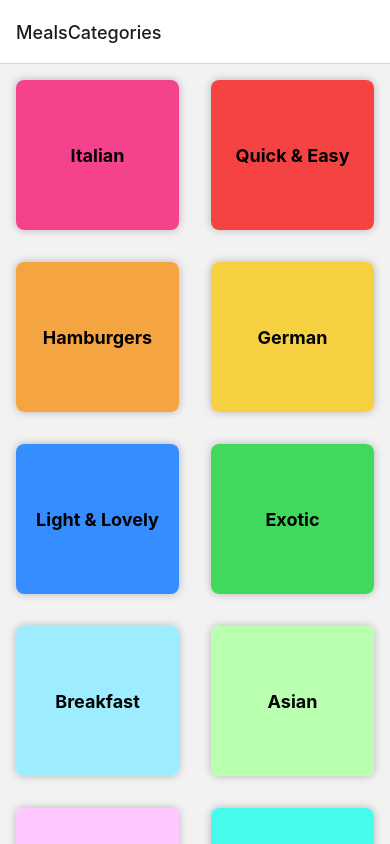
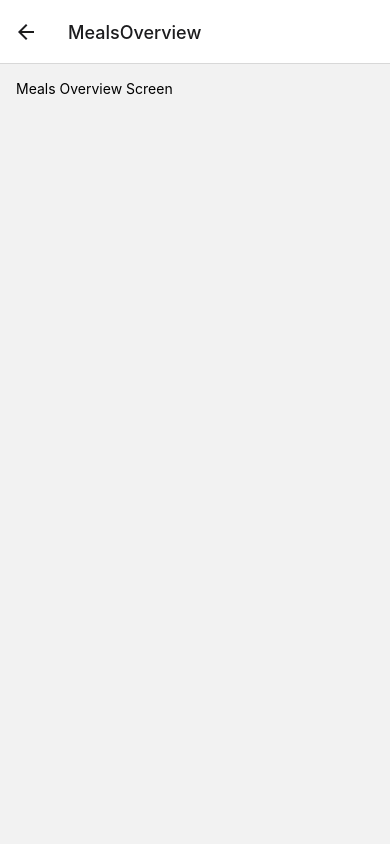
Before and after one commit to sparkandy/meals-app, a React Native app: screen /MealsOverview in a window 390 px wide. Built offline with nearby package versions, Linux system fonts and the light colour scheme.

Commit message:
Navigation and Secondary Screen

```diff
--- a/App.js
+++ b/App.js
@@ -4,6 +4,7 @@
 import { createNativeStackNavigator } from '@react-navigation/native-stack';
 
 import CategoriesScreen from './screens/CategoriesScreen';
+import MealsOverviewScreen from './screens/MealsOverviewScreen';
 
 const Stack = createNativeStackNavigator();
 
@@ -14,6 +15,7 @@
       <NavigationContainer>
         <Stack.Navigator>
           <Stack.Screen name="MealsCategories" component={CategoriesScreen} />
+          <Stack.Screen name="MealsOverview" component={MealsOverviewScreen} />
         </Stack.Navigator>
       </NavigationContainer>
     </>
--- a/components/CategoryGridTile.js
+++ b/components/CategoryGridTile.js
@@ -1,7 +1,7 @@
 import { View, Pressable, Text, StyleSheet, Platform } from 'react-native';
 
 
-function CategoryGridTile ({title, color}){
+function CategoryGridTile ({title, color, onPress}){
     return (
       <View style={styles.gridItem}>
         <Pressable
@@ -10,6 +10,7 @@
             styles.button,
             pressed ? styles.buttonPressed : null,
           ]}
+          onPress={onPress}
         >
           <View style={[styles.innerContainer, { backgroundColor: color }]}>
             <Text style={styles.title}>{title}</Text>
--- a/screens/CategoriesScreen.js
+++ b/screens/CategoriesScreen.js
@@ -3,11 +3,25 @@
 
 import { CATEGORIES } from '../data/dummy-data';
 
-function renderCategoryItem(itemData){
-    return <CategoryGridTile title={itemData.item.title} color={itemData.item.color}/>;
-}
 
-function CategoriesScreen (){
+
+function CategoriesScreen ({ navigation }){
+
+    function renderCategoryItem(itemData) {
+      function pressHandler() {
+          navigation.navigate('MealsOverview');
+      }
+
+      return (
+        <CategoryGridTile
+          title={itemData.item.title}
+          color={itemData.item.color}
+          onPress={pressHandler}
+        />
+      );
+    }
+
+
     return <FlatList
             data={CATEGORIES}
             keyExtractor={(item) => item.id}
--- /dev/null
+++ b/screens/MealsOverviewScreen.js
@@ -0,0 +1,18 @@
+import { View, Text, StyleSheet } from 'react-native';
+
+import { MEALS } from '../data/dummy-data';
+
+function MealsOverviewScreen (){
+    return <View style={styles.container}>
+        <Text>Meals Overview Screen</Text>
+    </View>;
+}
+
+export default MealsOverviewScreen;
+
+const styles = StyleSheet.create({
+    container: {
+        flex: 1,
+        padding: 16,
+    }
+});
```
